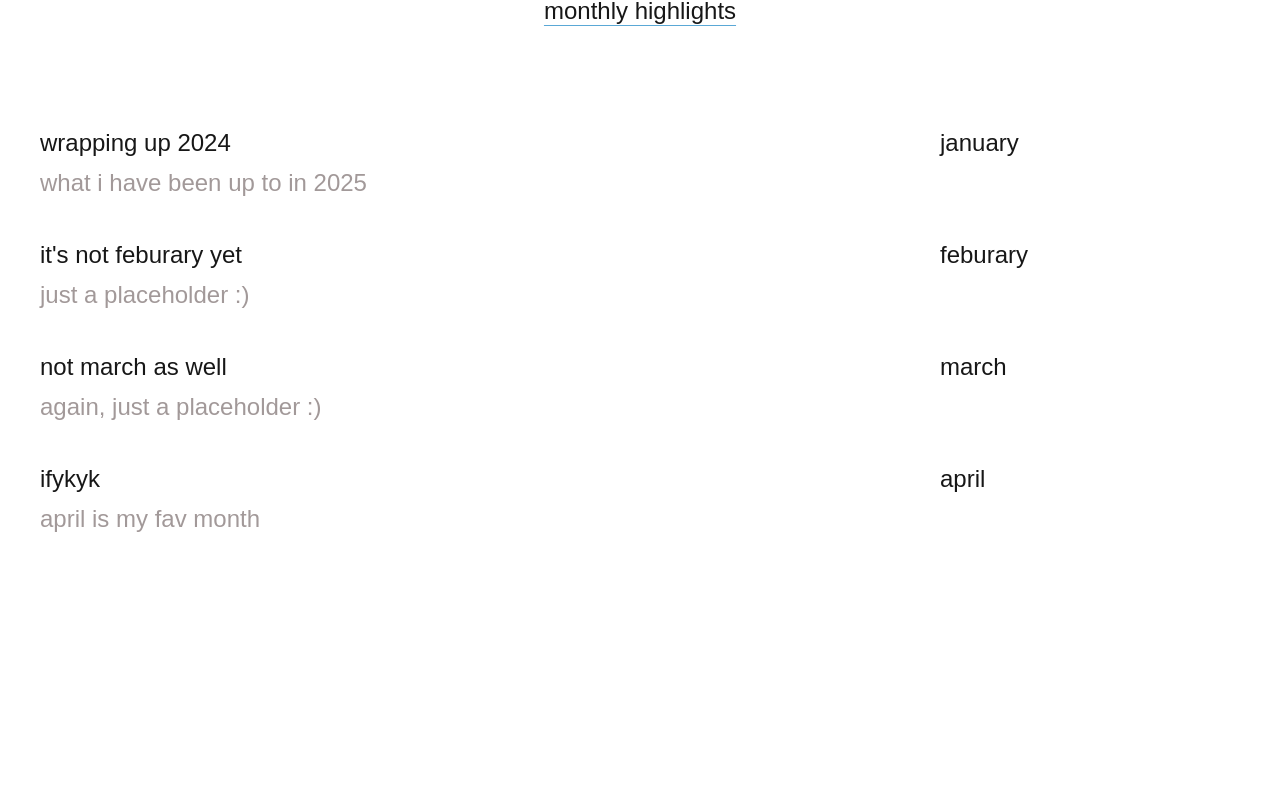
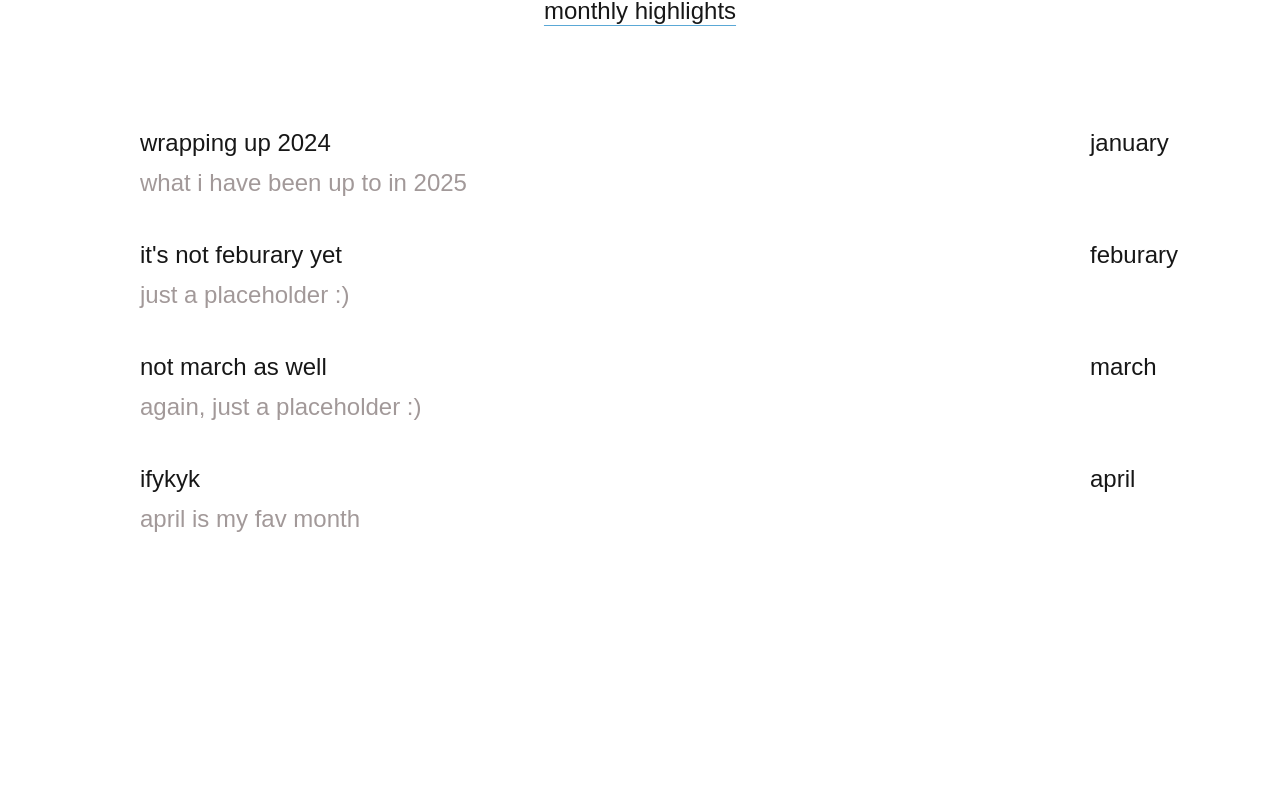
Before and after one commit to sunghoonsh3/simple-thinking, a Next.js app: page /books in a window 1280 px wide. Shown: the part 1599-2399 px from the top of the page. Built offline with nearby package versions, Linux system fonts and the light colour scheme; a web font is replaced by a local one.

Commit message:
Working on ListPreview Block

```diff
--- a/app/components/ListPreview.jsx
+++ b/app/components/ListPreview.jsx
@@ -17,9 +17,8 @@ export default function ListPreview({
       <div
         className="
           grid
-          grid-cols-[400px_auto]  /* first column 400px wide, second grows */
-          2xl:gap-x-[1000px]
-          xl:gap-x-[500px]                 /* horizontal gap between columns */
+          justify-center
+          grid-cols-[500px_500px]   /* first column 400px wide, second grows */              /* horizontal gap between columns */
           w-full
           max-w-[1500px]
         "
@@ -31,8 +30,8 @@ export default function ListPreview({
         </div>
 
         {/* Right Column (date), left-aligned */}
-        <div>
-          <h2>{date}</h2>
+        <div className="grid justify-end">
+          <h2 className="grid grid-cols-[50px] justify-start">{date}</h2>
         </div>
       </div>
     </div>
```
